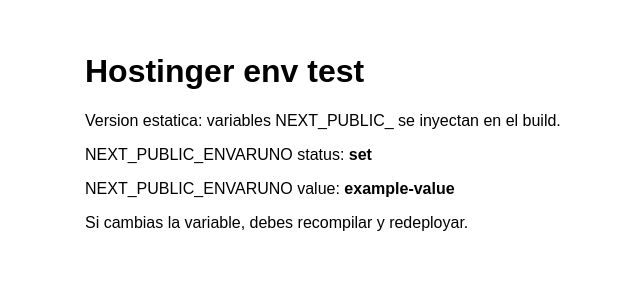
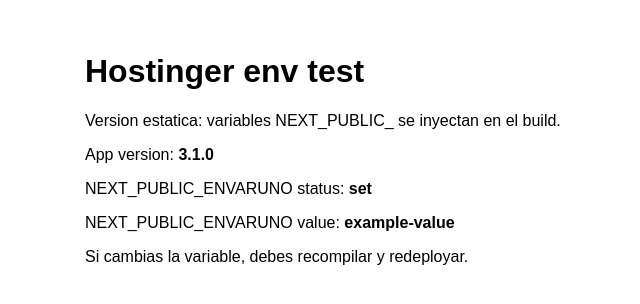
Before and after one commit to cudadevops/next-envars, a Next.js app: page / in a window 1280 px wide. Shown: the top 304 px of the page, without its empty margins (195-835 px from the left). Built offline with nearby package versions, Linux system fonts and the light colour scheme.

Commit message:
envs v3.1

```diff
--- a/package.json
+++ b/package.json
@@ -1,6 +1,6 @@
 {
   "name": "hostinger-env-next",
-  "version": "1.0.0",
+  "version": "3.1.0",
   "private": true,
   "scripts": {
     "dev": "next dev",
--- a/pages/index.js
+++ b/pages/index.js
@@ -1,3 +1,6 @@
+import pkg from '../package.json';
+
+const APP_VERSION = pkg.version;
 const value = process.env.NEXT_PUBLIC_ENVARUNO;
 const status = value === undefined ? 'missing' : value === '' ? 'empty' : 'set';
 const displayValue = value === undefined ? '(missing)' : value === '' ? '(empty)' : value;
@@ -8,6 +11,9 @@ export default function Home() {
       <h1>Hostinger env test</h1>
       <p>Version estatica: variables NEXT_PUBLIC_ se inyectan en el build.</p>
       <p>
+        App version: <strong>{APP_VERSION}</strong>
+      </p>
+      <p>
         NEXT_PUBLIC_ENVARUNO status: <strong>{status}</strong>
       </p>
       <p>
```
